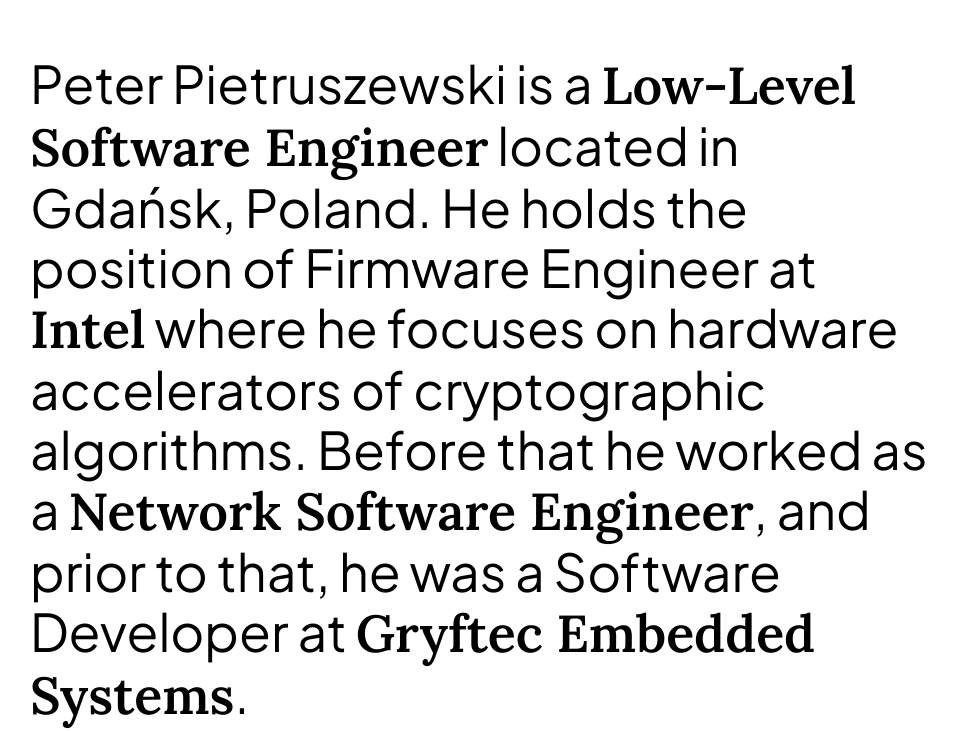
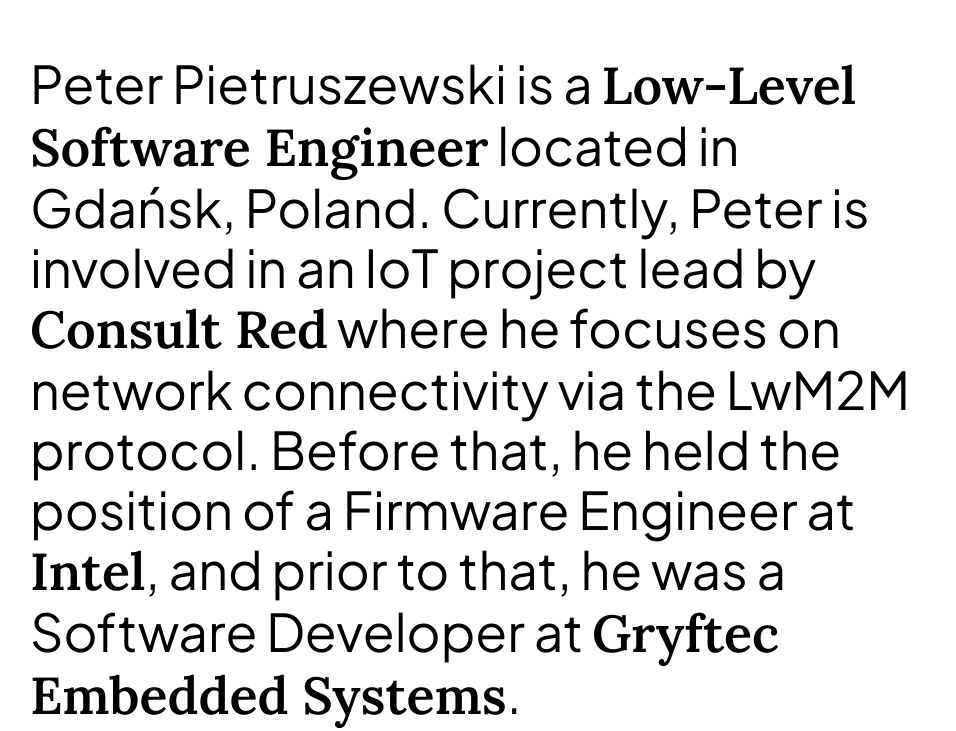
Before and after one commit to pietruszewski/pietruszewski.github.io, a plain HTML site: page index.html in a window 1280 px wide. Shown: the part 660-1391 px from the top of the page, without its empty margins (160-1116 px from the left). Drawn offline with Linux system fonts and the light colour scheme.

Commit message:
Update index.html

```diff
--- a/index.html
+++ b/index.html
@@ -33,8 +33,7 @@
         </div>
         <div class="description">
             <div class="txt">
-            <p>Peter Pietruszewski is a <strong>Low-Level Software Engineer</strong> located in Gdańsk, Poland. He holds the position of Firmware Engineer at <strong>Intel</strong> where he focuses on hardware accelerators of cryptographic algorithms. Before that he
-                worked as a <strong>Network Software Engineer</strong>, and prior to that, he was a Software Developer at <strong>Gryftec Embedded Systems</strong>.</p>
+            <p>Peter Pietruszewski is a <strong>Low-Level Software Engineer</strong> located in Gdańsk, Poland. Currently, Peter is involved in an IoT project lead by <strong>Consult Red</strong> where he focuses on network connectivity via the LwM2M protocol. Before that, he held the position of a Firmware Engineer at <strong>Intel</strong>, and prior to that, he was a Software Developer at <strong>Gryftec Embedded Systems</strong>.</p>
                 </div>
         </div>
         <div class="get-in-touch">
```
